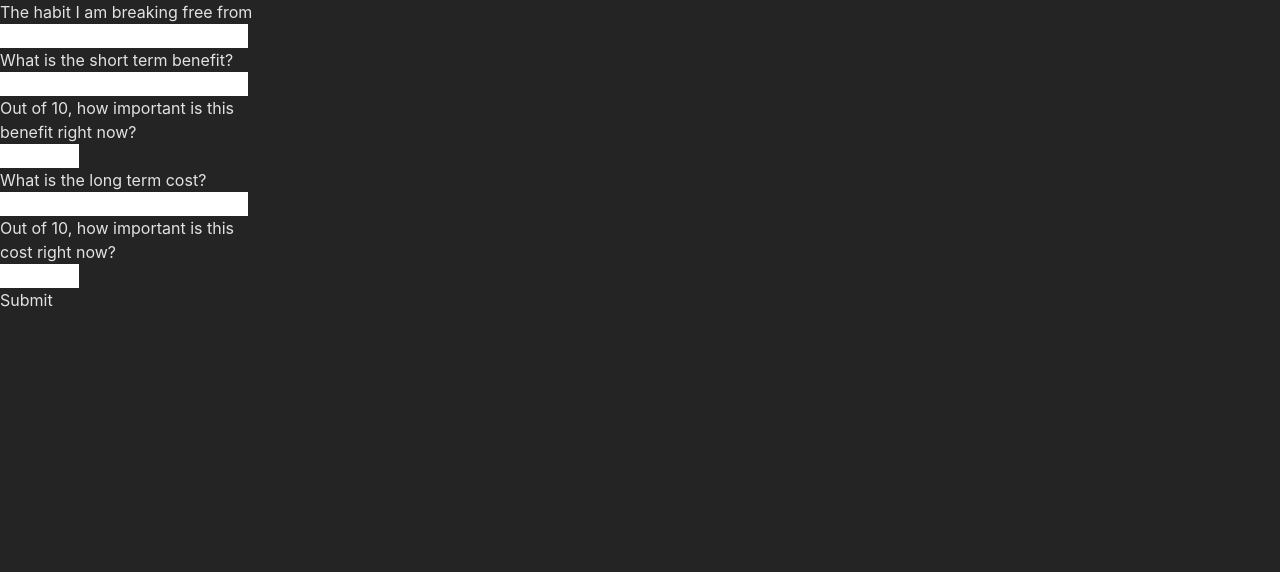
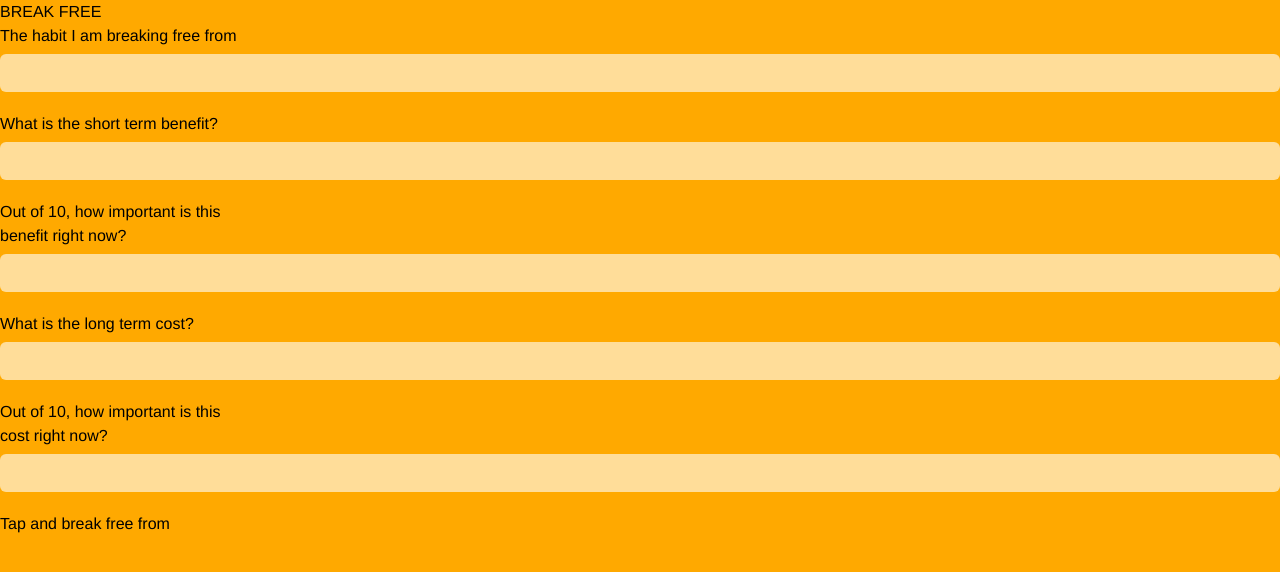
Before and after one commit to Ed-TheVisionMaker/break-free, a React (Vite) app: page / in a window 1280 px wide. Shown: the top 572 px of the page. Built offline with nearby package versions, Linux system fonts and the light colour scheme.

Commit message:
accessiblity styling added

```diff
--- a/src/Components/DataForm/DataForm.jsx
+++ b/src/Components/DataForm/DataForm.jsx
@@ -66,10 +66,11 @@ export default function DataForm() {
   }, []);
 
   return (
-    <div className="w-full h-full flex flex-col items-center justify-center">
-      <form>
+    <div className="w-full h-full flex flex-col items-center justify-center text-center px-6 py-12">
+      <h2 className="text-3xl w-full border-b pb-4 mb-4">BREAK FREE</h2>
+      <form className='w-full text-lg'>
         <div className="flex flex-col items-center justify-center m-3">
-          <p>The habit I am breaking free from</p>
+          <p className='w-full bg-[#ffdd99] rounded-md'>The habit I am breaking free from</p>
           <input onChange={handleHabitInput} value={habitInput} />
         </div>
         <ShortTermBenefitInput
@@ -88,12 +89,10 @@ export default function DataForm() {
       <SubmitDataButton handleSubmit={handleSubmit} />
       {showBattery && (
         <>
-          <div className="m-3 bg-white text-black p-3 rounded-lg">
+          <div className="m-3 bg-[#ffdd99] text-black text-3xl p-3 rounded-lg">
             {habitInput}
           </div>
-          <div
-            className={"flex items-center w-[300px] h-[150px] m-3"}
-          >
+          <div className={"flex items-center w-[300px] h-[150px] m-3"}>
             <div className={`flex w-full h-full`}>
               <div
                 style={{ width: `${shortTermPercentage}%` }}
@@ -112,11 +111,6 @@ export default function DataForm() {
           </div>
         </>
       )}
-      {/* <DisplayResult
-        shortTermInput={shortTermInput}
-        longTermInput={longTermInput}
-        scoreInput={scoreInput}
-      /> */}
     </div>
   );
 }
--- a/src/Components/LongTermCostInput/LongTermCostInput.jsx
+++ b/src/Components/LongTermCostInput/LongTermCostInput.jsx
@@ -5,11 +5,11 @@ export default function LongTermCostInput(props) {
   return (
     <div>
         <div className="flex flex-col items-center justify-center m-3">
-        <p>What is the long term cost?</p>
+        <p className='w-full bg-[#ffdd99] rounded-md'>What is the long term cost?</p>
         <input value={longTermInput} onChange={(e) => handleLongTermInput(e)} />
       </div>
         <div className="flex flex-col text-center items-center justify-center m-3">
-        <p>Out of 10, how important is this<br></br>cost right now?</p>
+        <p className='w-full bg-[#ffdd99] rounded-md'> Out of 10, how important is this<br></br>cost right now?</p>
         <ScoreInput location={"longTermCost"} scoreInput={scoreInput} handleScore={handleScore} />
       </div>
     </div>
--- a/src/Components/ScoreInput/ScoreInput.jsx
+++ b/src/Components/ScoreInput/ScoreInput.jsx
@@ -7,9 +7,10 @@ export default function ScoreInput(props) {
   return (
     <div>
       <input
-        type={"number"}
-        min={"0"}
-        max={"10"}
+        className='w-1/4 text-center'
+        type="number"
+        min="0"
+        max="10"
         value={
           location === "shortTermBenefit" ? shortTermBenefit : longTermCost
         }
--- a/src/Components/ShortTermBenefitInput/ShortTermBenefitInput.jsx
+++ b/src/Components/ShortTermBenefitInput/ShortTermBenefitInput.jsx
@@ -5,16 +5,16 @@ export default function ShortTermBenefitInput(props) {
   const { shortTermInput, handleShortTermInput, scoreInput, handleScore } = props;
 
   return (
-    <div>
+    <div className='w-full'>
         <div className="flex flex-col items-center justify-center m-3">
-        <p>What is the short term benefit?</p>
+        <p className='w-full bg-[#ffdd99] rounded-md'>What is the short term benefit?</p>
         <input
           value={shortTermInput}
           onChange={(e) => handleShortTermInput(e)}
         />
       </div>
         <div className="flex flex-col text-center items-center justify-center m-3">
-        <p>Out of 10, how important is this<br></br>benefit right now?</p>
+        <p className='w-full bg-[#ffdd99] rounded-md'>Out of 10, how important is this<br></br>benefit right now?</p>
         <ScoreInput location={"shortTermBenefit"} scoreInput={scoreInput} handleScore={handleScore} />
       </div>
     </div>
--- a/src/Components/SubmitDataButton/SubmitDataButton.jsx
+++ b/src/Components/SubmitDataButton/SubmitDataButton.jsx
@@ -1,7 +1,7 @@
 export default function SubmitDataButton(props) {
     return (
         <div>
-            <button className="border border-white p-2 rounded-lg" onClick={(e) => props.handleSubmit(e)}>Submit</button>
+            <button className="p-2 rounded-lg border-[3px] border-[#553800] hover:bg-slate-600" onClick={(e) => props.handleSubmit(e)}>Tap and break free from</button>
         </div>
     )
 }
--- a/src/global.css
+++ b/src/global.css
@@ -3,13 +3,13 @@
 @tailwind utilities;
 
 :root {
-  font-family: Inter, system-ui, Avenir, Helvetica, Arial, sans-serif;
+  font-family: 'Helvetica Neue', Arial;
   line-height: 1.5;
   font-weight: 400;
 
   color-scheme: light dark;
-  color: rgba(255, 255, 255, 0.87);
-  background-color: #242424;
+  color: rgba(0,0,0, 1);
+  background-color: #ffa900;
 
   font-synthesis: none;
   text-rendering: optimizeLegibility;
@@ -24,3 +24,30 @@ body {
   padding: 0;
   box-sizing: border-box;
 }
+
+input {
+  background-color: #ffdd99;
+  border: 3px solid transparent;
+  padding: 4px 10px;
+  border-radius: 6px;
+  margin-top: 6px;
+  margin-bottom: 20px;
+  width: 100%;
+}
+
+input:focus-visible {
+  outline: 3px solid #0056ff;
+  border: 3px solid transparent
+}
+
+/* Chrome, Safari, Edge, Opera */
+input::-webkit-outer-spin-button,
+input::-webkit-inner-spin-button {
+  -webkit-appearance: none;
+  margin: 0;
+}
+
+/* Firefox */
+input[type=number] {
+  -moz-appearance: textfield;
+}
```
